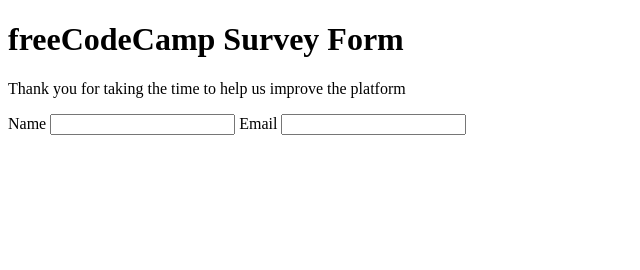
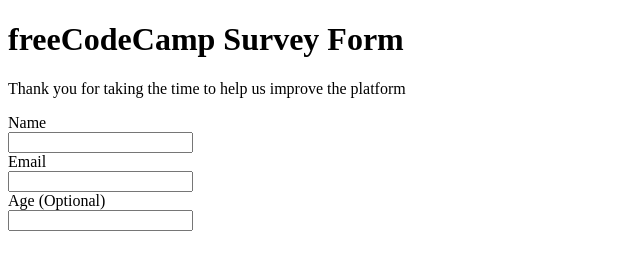
Before and after one commit to mirouhml/microverse-coding-trial-with-ezekiel, a plain HTML site: page index.html in a window 1280 px wide. Shown: the whole page, without its empty margins (0-640 px from the left). Drawn offline with Linux system fonts and the light colour scheme.

Commit message:
User stories 7 & 8.

```diff
--- a/index.html
+++ b/index.html
@@ -17,11 +17,12 @@
     </div>
     <div id="survey">
       <form id="survey-form">
-        <label>Name</label>
-        <input type="text" id="name" required></input>
-        <label>Email</label>
-        <input type="email" id="email" required></input>
-
+        <label>Name</label></br>
+        <input type="text" id="name" required></input></br>
+        <label>Email</label></br>
+        <input type="email" id="email" required></input></br>
+        <label>Age (Optional)</label></br>
+        <input type="number" id="number"></input></br>
       </form>
     </div>
 
```
